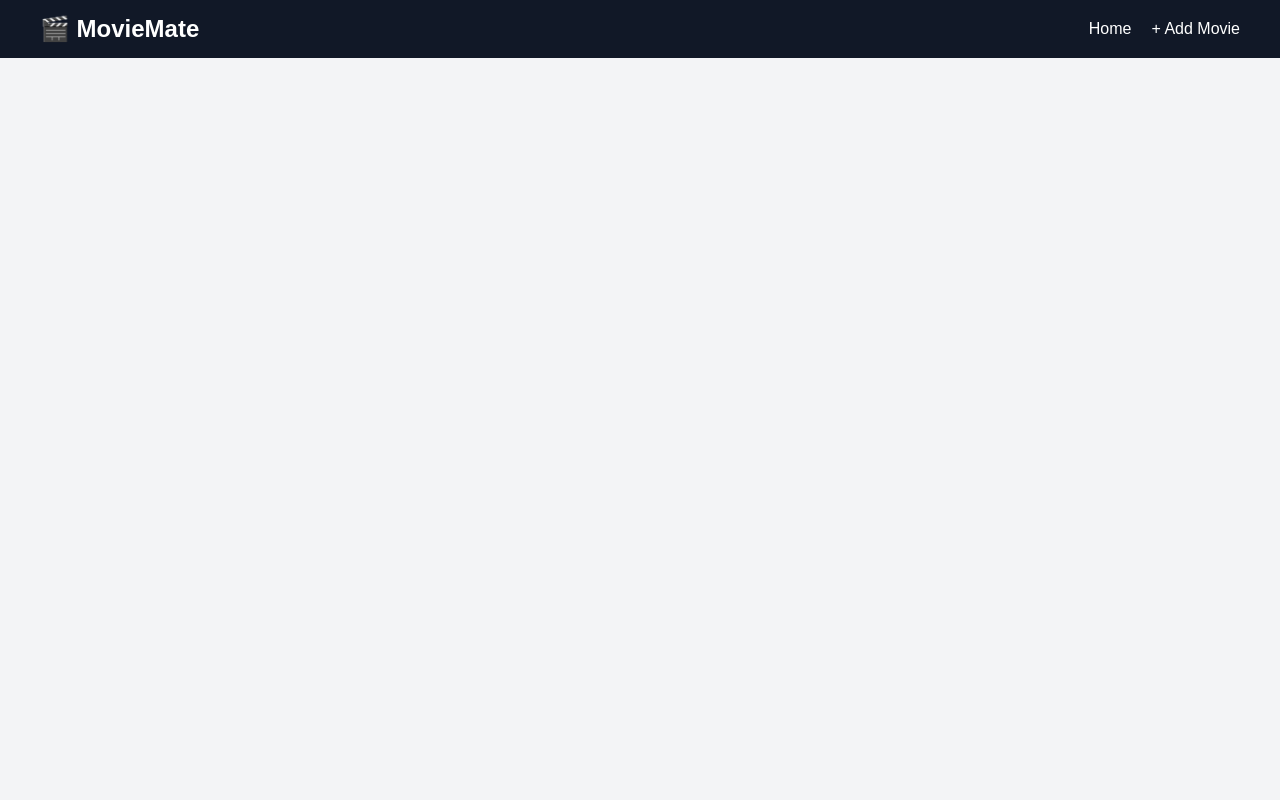
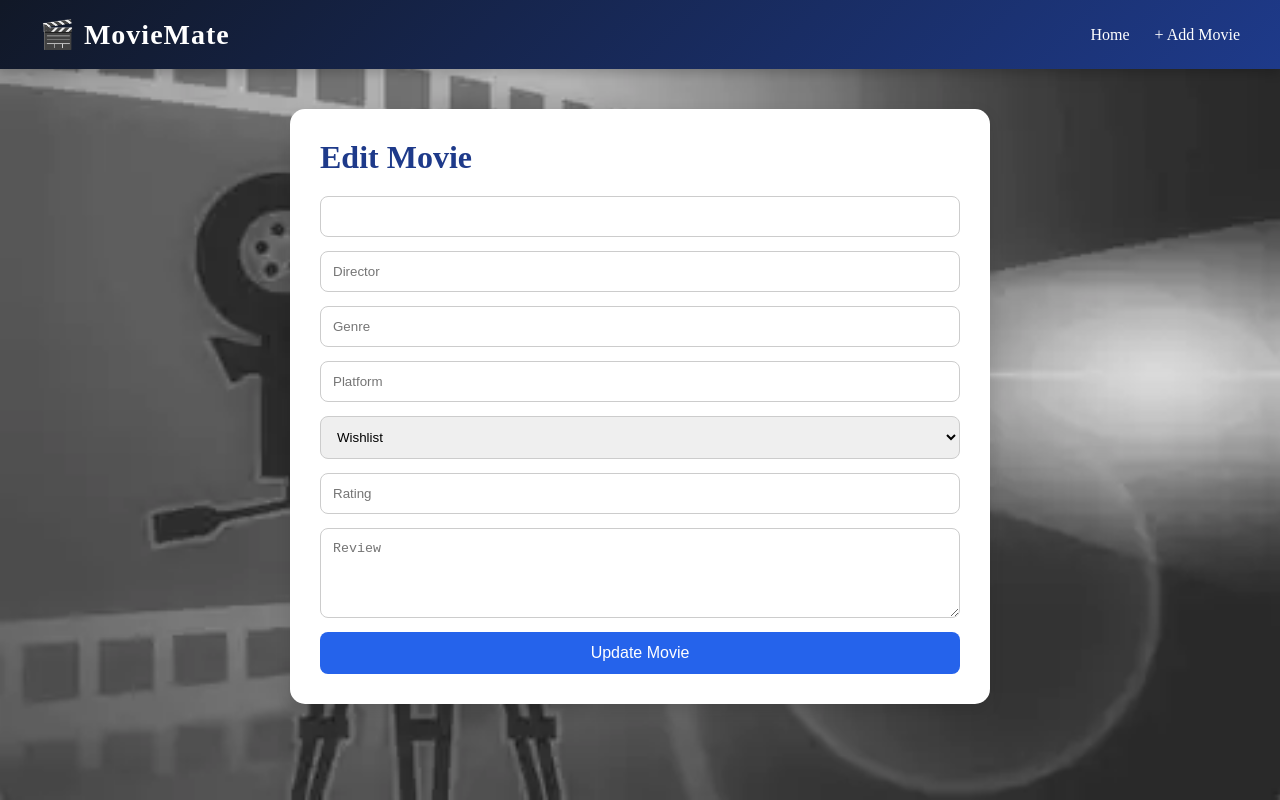
Before and after one commit to mu-zzu/MovieMate_React_Flask, a React app in the folder MovieMate/frontend/: page /edit/1 in a window 1280 px wide. Built offline with nearby package versions, Linux system fonts and the light colour scheme; no server answers; the HTML template or start-up script is replaced by a standard one.

Commit message:
Updated movie database schema with OMDb fields

```diff
--- a/MovieMate/frontend/src/App.jsx
+++ b/MovieMate/frontend/src/App.jsx
@@ -3,6 +3,7 @@ import { BrowserRouter, Routes, Route } from "react-router-dom";
 import Home from "./pages/Home";
 import AddMovie from "./pages/AddMovie";
 import Navbar from "./components/Navbar";
+import EditMovie from "./pages/EditMovie";
 
 function App() {
     return (
@@ -15,6 +16,7 @@ function App() {
                     path="/add"
                     element={<AddMovie />}
                 />
+                <Route path="/edit/:id" element={<EditMovie />} />
             </Routes>
         </BrowserRouter>
     );
--- /dev/null
+++ b/MovieMate/frontend/src/components/FilterBar.jsx
@@ -0,0 +1,54 @@
+function FilterBar({
+    genre,
+    platform,
+    status,
+    sort,
+    setGenre,
+    setPlatform,
+    setStatus,
+    setSort
+}) {
+    return (
+        <div className="filters">
+
+            <input
+                type="text"
+                placeholder="Genre"
+                value={genre}
+                onChange={(e) => setGenre(e.target.value)}
+            />
+
+            <input
+                type="text"
+                placeholder="Platform"
+                value={platform}
+                onChange={(e) => setPlatform(e.target.value)}
+            />
+
+            <select
+                value={status}
+                onChange={(e) => setStatus(e.target.value)}
+            >
+                <option value="">All Status</option>
+                <option value="Watching">Watching</option>
+                <option value="Completed">Completed</option>
+                <option value="Wishlist">Wishlist</option>
+            </select>
+
+
+            <select
+                value={sort}
+                onChange={(e) => setSort(e.target.value)}
+            >
+                <option value="">Sort</option>
+                <option value="title">Title</option>
+                <option value="rating">
+                    Rating
+                </option>
+            </select>
+
+        </div>
+    );
+}
+
+export default FilterBar;
--- a/MovieMate/frontend/src/components/MovieCard.css
+++ b/MovieMate/frontend/src/components/MovieCard.css
@@ -1,40 +1,79 @@
 .movie-card {
-    background: white;
+    background: rgb(0, 0, 0);
     width: 300px;
     padding: 20px;
-    border-radius: 10px;
-    box-shadow: 0 3px 8px rgba(0,0,0,0.2);
+    border-radius: 16px;
+
+    box-shadow:
+        0 6px 18px rgba(0,0,0,0.1);
+
+    transition: 0.3s;
 }
 
+.movie-card:hover {
+    transform: translateY(-8px);
+}
+
+
 .movie-card h2 {
-    margin-bottom: 10px;
+    color: #1e3a8a;
+    margin-bottom: 15px;
 }
+
 
 .movie-card p {
     margin: 8px 0;
+    color: #444;
 }
+
 
 .progress-bar {
     background: #ddd;
     height: 10px;
     border-radius: 10px;
+    overflow: hidden;
 }
+
 
 .progress {
     background: #2563eb;
     height: 100%;
-    border-radius: 10px;
 }
 
+
 .buttons {
-    margin-top: 15px;
     display: flex;
     gap: 10px;
+    margin-top: 18px;
 }
 
+
 .buttons button {
-    padding: 8px 12px;
+    flex: 1;
+
+    padding: 10px;
+    border-radius: 8px;
     border: none;
-    border-radius: 5px;
+
     cursor: pointer;
+    font-weight: bold;
+
+    transition: 0.3s;
 }
+
+
+.buttons button:first-child {
+    background: #f59e0b;
+    color: white;
+}
+
+
+.buttons button:last-child {
+    background: #ef4444;
+    color: white;
+}
+
+
+.buttons button:hover {
+    opacity: 0.85;
+}
--- a/MovieMate/frontend/src/components/MovieCard.jsx
+++ b/MovieMate/frontend/src/components/MovieCard.jsx
@@ -1,4 +1,5 @@
 import "./MovieCard.css";
+import { Link } from "react-router-dom";
 
 function MovieCard({ movie, onDelete }) {
     const progress =
@@ -36,9 +37,9 @@ function MovieCard({ movie, onDelete }) {
             )}
 
             <div className="buttons">
-                <button>
-                    Edit
-                </button>
+               <Link to={`/edit/${movie.id}`}>
+                   <button>Edit</button>
+              </Link>
 
                 <button onClick={() => onDelete(movie.id)}>
                     Delete
--- a/MovieMate/frontend/src/components/Navbar.css
+++ b/MovieMate/frontend/src/components/Navbar.css
@@ -1,27 +1,35 @@
 .navbar {
-    background-color: #111827;
+    background: linear-gradient(135deg, #111827, #1e3a8a);
     color: white;
-    padding: 15px 40px;
+    padding: 18px 40px;
+
     display: flex;
     justify-content: space-between;
     align-items: center;
+
+    box-shadow: 0 4px 10px rgba(0,0,0,0.2);
 }
 
 .logo {
-    font-size: 24px;
+    font-size: 28px;
+    font-weight: bold;
+    letter-spacing: 1px;
 }
 
 .nav-links {
     display: flex;
-    gap: 20px;
+    gap: 25px;
 }
 
 .nav-links a {
     color: white;
     text-decoration: none;
+    font-size: 16px;
     font-weight: 500;
+
+    transition: 0.3s;
 }
 
 .nav-links a:hover {
-    color: #60a5fa;
+    color: #93c5fd;
 }
--- a/MovieMate/frontend/src/index.css
+++ b/MovieMate/frontend/src/index.css
@@ -4,51 +4,132 @@
     box-sizing: border-box;
 }
 
+
 body {
-    font-family: Arial, Helvetica, sans-serif;
-    background-color: #f3f4f6;
-}
-.home {
-    padding: 30px;
+    background-image: url("./assets/background.jpg");
+    background-size: cover;
+    background-position: center;
+    background-repeat: no-repeat;
+    min-height: 100vh;
+
 }
 
+
+/* Home Page */
+
+.home {
+    padding: 35px;
+    min-height: 100vh;
+
+    display: flex;
+    flex-direction: column;
+    align-items: center;
+}
+
+
+.home h1 {
+    color: rgb(255, 255, 255);
+    margin-bottom: 25px;
+    text-align: center;
+    font-size: 45px;
+    text-shadow: 2px 2px 10px black;
+}
+
+/* Movie Grid */
+
 .movie-grid {
-    margin-top: 20px;
     display: flex;
     flex-wrap: wrap;
-    gap: 20px;
-}
-.form-container {
-    max-width: 700px;
-    margin: 30px auto;
-    background: white;
-    padding: 25px;
-    border-radius: 10px;
+    gap: 25px;
+    margin-top: 25px;
 }
 
+
+/* Filters */
+
+.filters {
+    display: flex;
+    gap: 15px;
+    flex-wrap: wrap;
+}
+
+
+.filters input,
+.filters select {
+    width: 180px;
+    padding: 12px 15px;
+
+    border-radius: 8px;
+    border: none;
+
+    background: rgb(0, 0, 0);
+    color: rgb(178, 178, 178);
+    font-size: 15px;
+    background: rgba(0, 0, 0, 0.55);
+backdrop-filter: blur(10px);
+}
+
+
+/* Forms */
+
+.form-container {
+    background: rgb(255, 255, 255);
+
+    max-width: 700px;
+    margin: 40px auto;
+
+    padding: 30px;
+
+    border-radius: 15px;
+
+    box-shadow:
+        0 5px 15px rgba(0,0,0,0.1);
+}
+
+
 .form-container h1 {
+    color: #1e3a8a;
     margin-bottom: 20px;
 }
+
 
 .form-container form {
     display: flex;
     flex-direction: column;
-    gap: 12px;
+    gap: 14px;
 }
+
 
 .form-container input,
 .form-container select,
 .form-container textarea {
     padding: 12px;
+    border-radius: 8px;
     border: 1px solid #ccc;
-    border-radius: 6px;
 }
 
+
+.form-container textarea {
+    resize: vertical;
+    min-height: 90px;
+}
+
+
 .form-container button {
-    padding: 12px;
     background: #2563eb;
     color: white;
+
+    padding: 12px;
+    border-radius: 8px;
     border: none;
-    border-radius: 6px;
+
+    font-size: 16px;
     cursor: pointer;
+
+    transition: 0.3s;
 }
+
+
+.form-container button:hover {
+    background: #1d4ed8;
+}
--- /dev/null
+++ b/MovieMate/frontend/src/pages/EditMovie.jsx
@@ -0,0 +1,121 @@
+import { useState, useEffect } from "react";
+import { useParams, useNavigate } from "react-router-dom";
+import api from "../services/api";
+
+function EditMovie() {
+    const { id } = useParams();
+    const navigate = useNavigate();
+
+    const [formData, setFormData] = useState({
+        title: "",
+        type: "Movie",
+        director: "",
+        genre: "",
+        platform: "",
+        status: "Wishlist",
+        episodes_watched: 0,
+        total_episodes: 0,
+        rating: "",
+        review: "",
+    });
+
+    useEffect(() => {
+        fetchMovie();
+    }, []);
+
+    const fetchMovie = async () => {
+        try {
+            const response = await api.get(`/movies/${id}`);
+            setFormData(response.data);
+        } catch (error) {
+            console.error(error);
+        }
+    };
+
+    const handleChange = (e) => {
+        setFormData({
+            ...formData,
+            [e.target.name]: e.target.value,
+        });
+    };
+
+    const handleSubmit = async (e) => {
+        e.preventDefault();
+
+        try {
+            await api.put(`/movies/${id}`, formData);
+            alert("Movie updated successfully!");
+            navigate("/");
+        } catch (error) {
+            console.error(error);
+            alert("Update failed");
+        }
+    };
+
+    return (
+        <div className="form-container">
+            <h1>Edit Movie</h1>
+
+            <form onSubmit={handleSubmit}>
+                <input
+                    name="title"
+                    value={formData.title}
+                    onChange={handleChange}
+                    required
+                />
+
+                <input
+                    name="director"
+                    value={formData.director}
+                    onChange={handleChange}
+                    placeholder="Director"
+                />
+
+                <input
+                    name="genre"
+                    value={formData.genre}
+                    onChange={handleChange}
+                    placeholder="Genre"
+                />
+
+                <input
+                    name="platform"
+                    value={formData.platform}
+                    onChange={handleChange}
+                    placeholder="Platform"
+                />
+
+                <select
+                    name="status"
+                    value={formData.status}
+                    onChange={handleChange}
+                >
+                    <option>Watching</option>
+                    <option>Completed</option>
+                    <option>Wishlist</option>
+                </select>
+
+                <input
+                    type="number"
+                    name="rating"
+                    value={formData.rating}
+                    onChange={handleChange}
+                    placeholder="Rating"
+                />
+
+                <textarea
+                    name="review"
+                    value={formData.review}
+                    onChange={handleChange}
+                    placeholder="Review"
+                />
+
+                <button type="submit">
+                    Update Movie
+                </button>
+            </form>
+        </div>
+    );
+}
+
+export default EditMovie;
--- a/MovieMate/frontend/src/pages/Home.jsx
+++ b/MovieMate/frontend/src/pages/Home.jsx
@@ -1,22 +1,43 @@
 import { useEffect, useState } from "react";
 import api from "../services/api";
 import MovieCard from "../components/MovieCard";
+import FilterBar from "../components/FilterBar";
 
 function Home() {
     const [movies, setMovies] = useState([]);
+    const [genre, setGenre] = useState("");
+const [platform, setPlatform] = useState("");
+const [status, setStatus] = useState("");
+const [sort, setSort] = useState("");
 
     useEffect(() => {
         fetchMovies();
-    }, []);
+    }, [genre, platform, status, sort]);
 
     const fetchMovies = async () => {
-        try {
-            const response = await api.get("/movies");
-            setMovies(response.data);
-        } catch (error) {
-            console.error(error);
+    try {
+
+        let url = "/movies";
+
+
+        if (genre || platform || status) {
+            url = `/movies/filter?genre=${genre}&platform=${platform}&status=${status}`;
         }
-    };
+
+
+        if (sort) {
+            url = `/movies/sort?by=${sort}`;
+        }
+
+
+        const response = await api.get(url);
+
+        setMovies(response.data);
+
+    } catch (error) {
+        console.log(error);
+    }
+};
 
     const handleDelete = async (id) => {
         const confirmDelete = window.confirm(
@@ -43,8 +64,20 @@ function Home() {
         <div className="home">
             <h1>Your Movie Collection</h1>
 
+<FilterBar
+    genre={genre}
+    platform={platform}
+    status={status}
+    sort={sort}
+    setGenre={setGenre}
+    setPlatform={setPlatform}
+    setStatus={setStatus}
+    setSort={setSort}
+/>
+
             {movies.length === 0 ? (
-                <p>No movies added yet.</p>
+                <p>No movies in your collection yet.
+    Start by adding your first movie!.</p>
             ) : (
                 <div className="movie-grid">
                     {movies.map((movie) => (
@@ -56,6 +89,7 @@ function Home() {
                     ))}
                 </div>
             )}
+
         </div>
     );
 }
```
Also changed, not shown: MovieMate/frontend/src/assets/Background.jpg (added), 1 other file (tests, documents, lock files or other folders).
